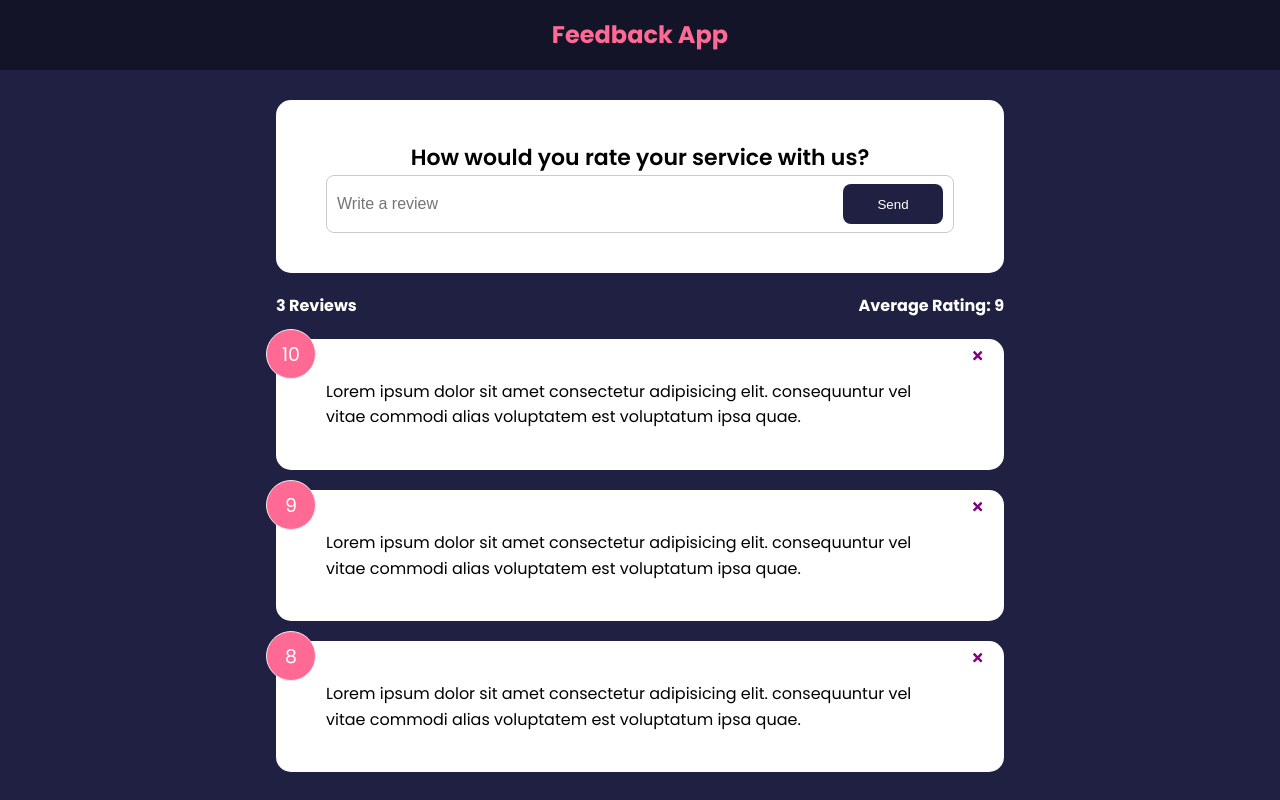
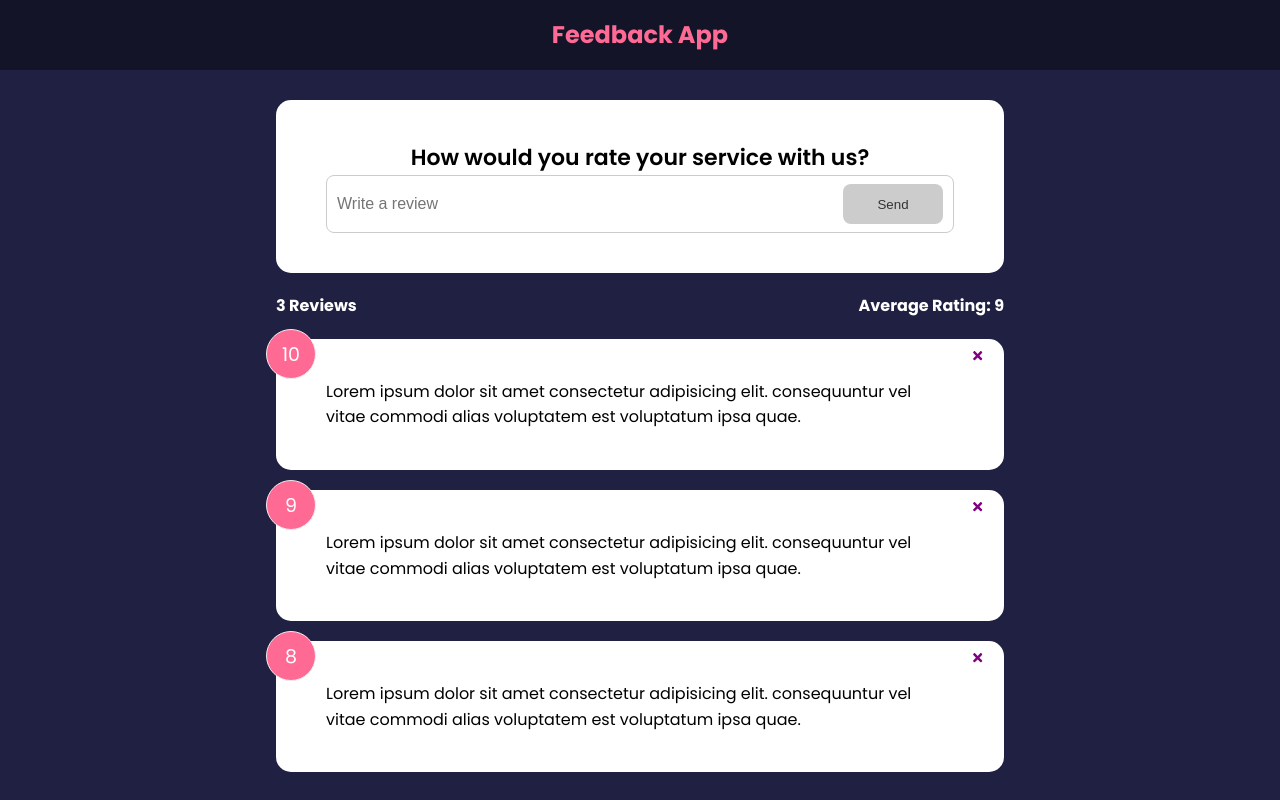
Before and after one commit to Samlxy/feedback-context, a React (Create React App) app: page / in a window 1280 px wide. Built offline with nearby package versions, Linux system fonts and the light colour scheme.

Commit message:
validate form component

```diff
--- a/src/components/FeedbackForm.jsx
+++ b/src/components/FeedbackForm.jsx
@@ -4,10 +4,24 @@
 
 function FeedbackForm() {
   const [text, setText] = useState();
+  const [btnDisabled, setBtnDisabled] = useState(true);
+  const [message, setMessage] = useState("");
 
   const handleTextChange = (e) => {
-    setText(e.target.value)
+    if (text === "") {
+      setBtnDisabled(true);
+      setMessage(null);
+    } else if (text !== "" && text.trim().length <= 10) {
+      setMessage("Text must be at least 10 characters");
+      setBtnDisabled(true);
+    } else {
+      setMessage(null);
+      setBtnDisabled(false);
+    }
+
+    setText(e.target.value);
   };
+
   return (
     <Card>
       <form>
@@ -19,8 +33,11 @@
             placeholder="Write a review"
             value={text}
           />
-          <Button type="submit">Send</Button>
+          <Button type="submit" isDisabled={btnDisabled}>
+            Send
+          </Button>
         </div>
+        {message && <div className="message">{message}</div>}
       </form>
     </Card>
   );
```
